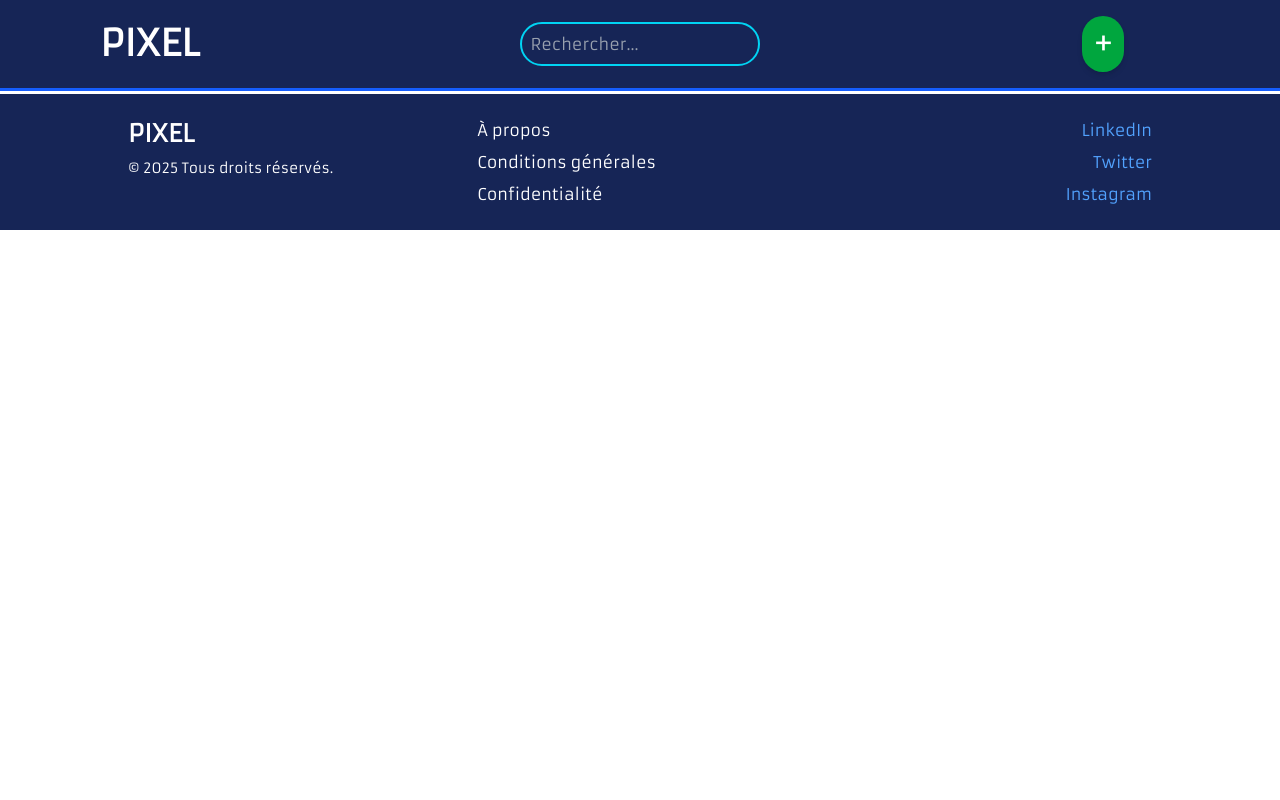
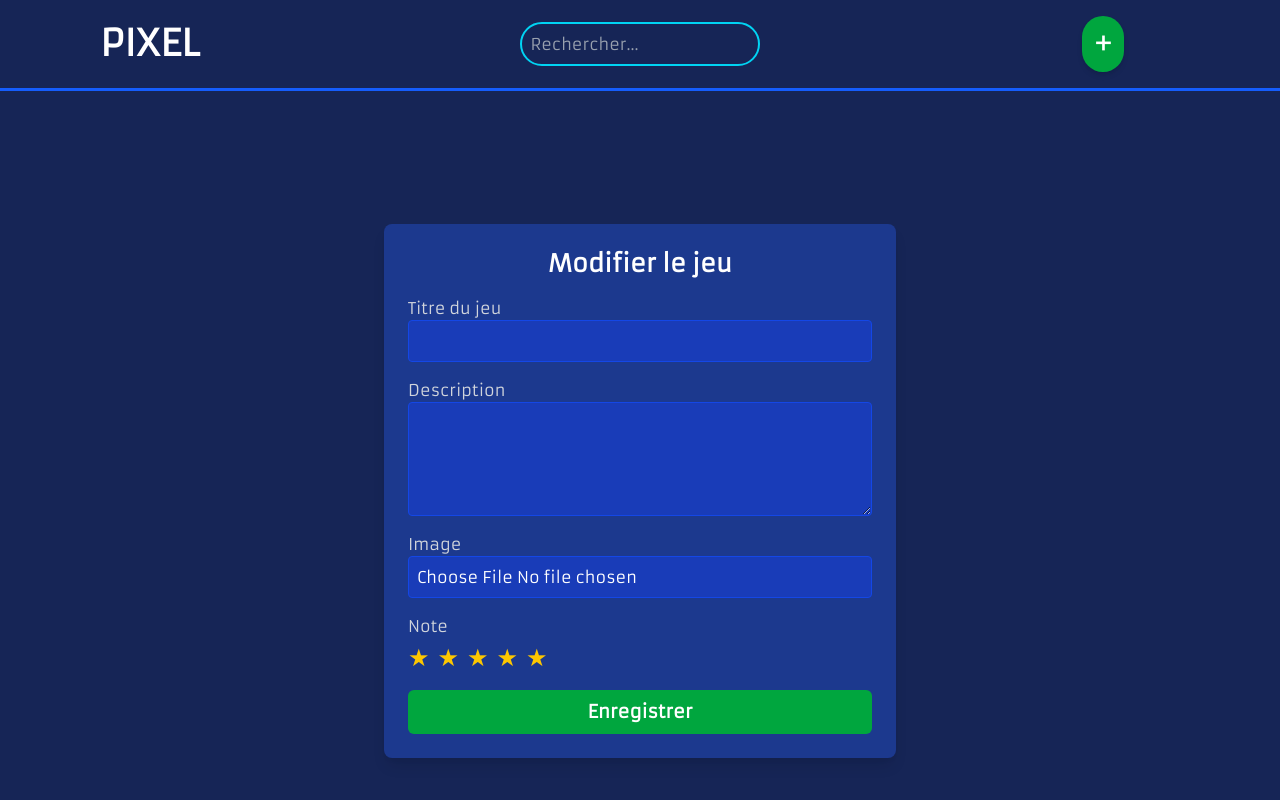
Before and after one commit to VictorLuigi27/examen, a React (Vite) app: page /modifier in a window 1280 px wide. Shown: the top 800 px of the page. Built offline with nearby package versions, Linux system fonts and the light colour scheme.

Commit message:
modification page

```diff
--- a/src/App.tsx
+++ b/src/App.tsx
@@ -3,6 +3,7 @@ import Accueil from "./assets/components/Accueil/accueil";
 import Footer from "./assets/components/Footer/footer";
 import Header from "./assets/components/Header/header";
 import Jeu from "./assets/components/Jeu/jeu";
+import Modification from "./assets/components/Modification/modification";
 
 function App() {
   return (
@@ -11,6 +12,7 @@ function App() {
       <Routes>
         <Route path="/" element={<Accueil />} />
         <Route path="/jeu/:id" element={<Jeu />} />
+        <Route path="/modifier" element={<Modification />} />
       </Routes>
       <Footer />
     </Router>
--- a/src/assets/components/Header/header.tsx
+++ b/src/assets/components/Header/header.tsx
@@ -1,12 +1,17 @@
+import { Link } from 'react-router-dom';
+
 export default function Header() {
   return (
     <div className="bg-blue-950 text-white p-4 border-b-[3px] border-blue-600 shadow-lg pr-[4.5rem]">
       <div className="max-w-screen-lg mx-auto flex items-center justify-between">
 
-        {/* Logo */}
-        <h1 className="text-4xl font-bold">PIXEL</h1>
+        {/* Logo du site */}
+        <Link to={"/"}>
+          <h1 className="text-4xl font-bold">PIXEL</h1>
+        </Link>
 
-        {/* Barre de recherche */}
+
+        {/* La barre de recherche */}
         <div className="flex-1 flex justify-center">
           <input
             type="text"
@@ -15,7 +20,7 @@ export default function Header() {
           />
         </div>
 
-        {/* Bouton Ajout */}
+        {/* Pour ajouter un jeu */}
         <button className="bg-green-600 hover:bg-green-500 text-white p-3 rounded-full transition duration-300 shadow-md flex items-center justify-center cursor-pointer">
           <span className="text-2xl font-bold">+</span>
         </button>
--- /dev/null
+++ b/src/assets/components/Modification/modification.tsx
@@ -0,0 +1,37 @@
+export default function Modification() {
+    return (
+      <div className="bg-blue-950 text-white min-h-screen flex items-center justify-center p-6">
+        <div className="bg-blue-900 p-6 rounded-lg shadow-lg w-full max-w-lg flex flex-col gap-4">
+          <h1 className="text-2xl font-bold text-center">Modifier le jeu</h1>
+
+          <label className="flex flex-col">
+            <span className="text-gray-300">Titre du jeu</span>
+            <input type="text" className="p-2 rounded bg-blue-800 text-white border border-blue-700 focus:outline-none focus:ring-2 focus:ring-blue-500" />
+          </label>
+
+          <label className="flex flex-col">
+            <span className="text-gray-300">Description</span>
+            <textarea className="p-2 rounded bg-blue-800 text-white border border-blue-700 focus:outline-none focus:ring-2 focus:ring-blue-500" rows={4}></textarea>
+          </label>
+
+          <label className="flex flex-col">
+            <span className="text-gray-300">Image</span>
+            <input type="file" className="p-2 bg-blue-800 text-white border border-blue-700 rounded" />
+          </label>
+
+          <div>
+            <span className="text-gray-300">Note</span>
+            <div className="flex gap-2 mt-1">
+              {[...Array(5)].map((_, index) => (
+                <button key={index} className="text-yellow-400 text-2xl">★</button>
+              ))}
+            </div>
+          </div>
+
+          <button className="bg-green-600 hover:bg-green-500 text-white py-2 rounded-md text-lg font-semibold transition duration-300">
+            Enregistrer
+          </button>
+        </div>
+      </div>
+    );
+  }
```
